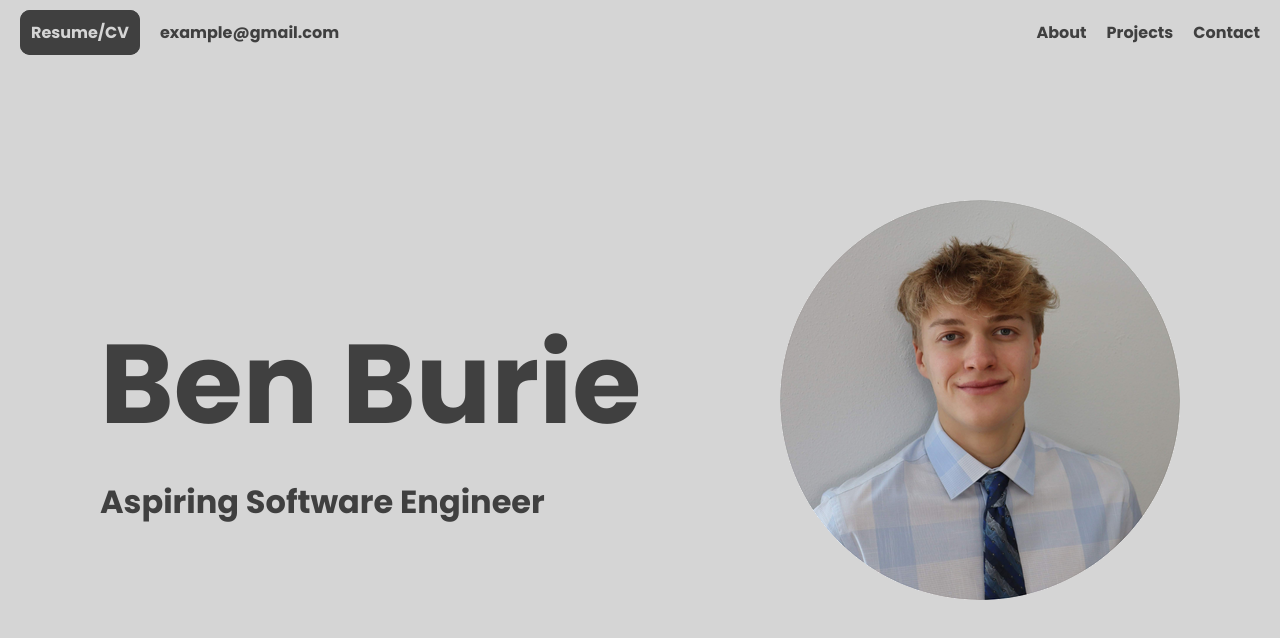
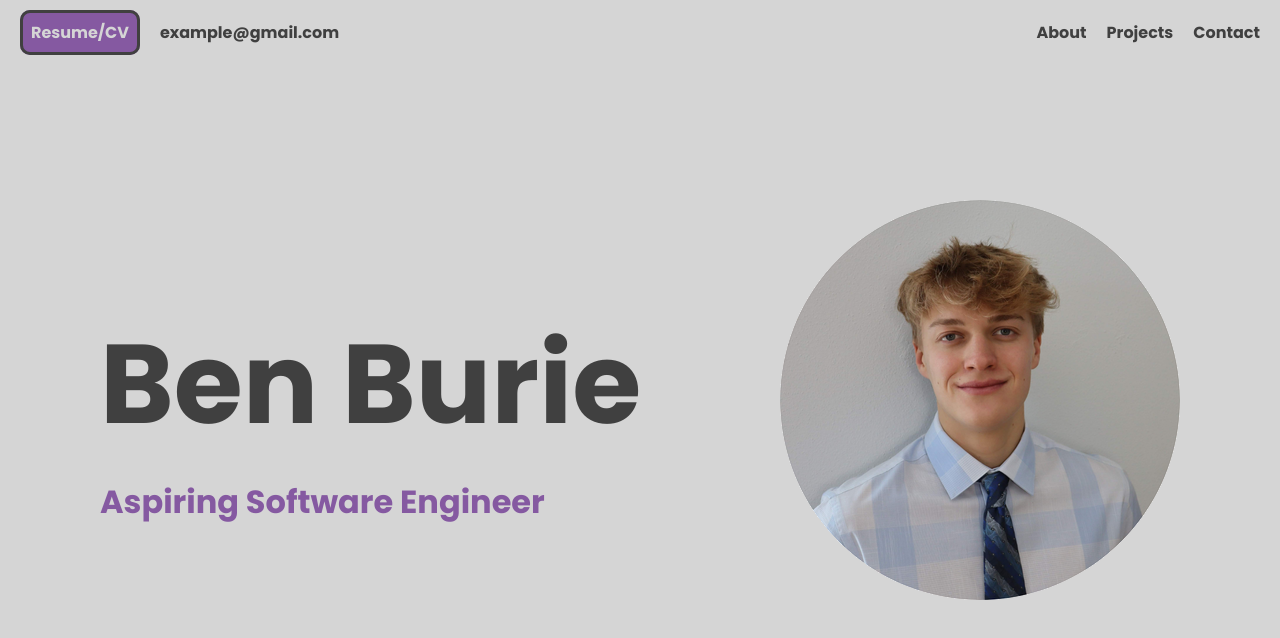
Before and after one commit to ben-burie/ben-portfolio, a React (Create React App) app: page / in a window 1280 px wide. In both pictures the pointer is over the link "Resume/CV". Shown: the top 638 px of the page. Built offline with nearby package versions, Linux system fonts and the light colour scheme.

Commit message:
Added accent colors

```diff
--- a/src/styles.css
+++ b/src/styles.css
@@ -61,7 +61,7 @@ main {
 }
 
 #resume-link:hover {
-    background-color: rgb(64, 64, 64);
+    background-color: rgb(133, 89, 161);
     color:rgb(213, 213, 213);
     transition: background-color, 0.2s;
 }
@@ -84,6 +84,7 @@ main {
 .header-content h3 {
     margin: 10px 0 0 0; /* Space below h1 */
     font-size: 2rem;
+    color:rgb(133, 89, 161);
 }
 
 .header-image {
```
